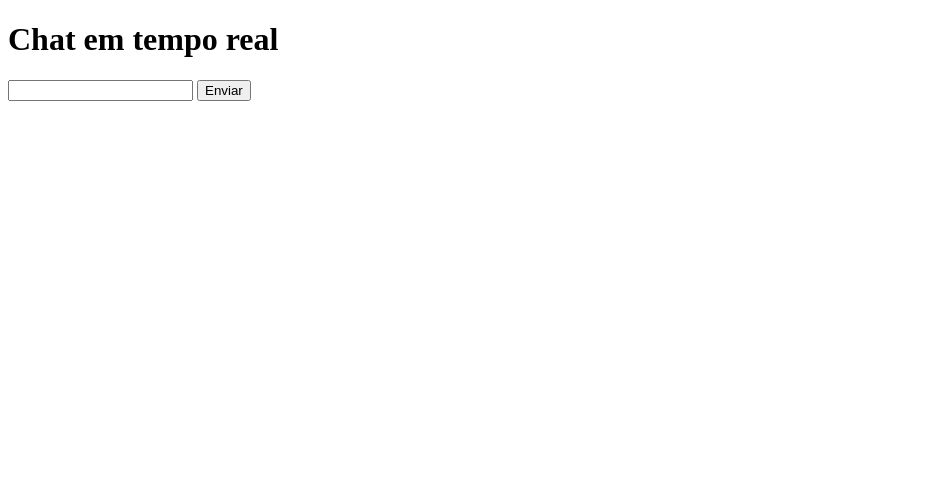
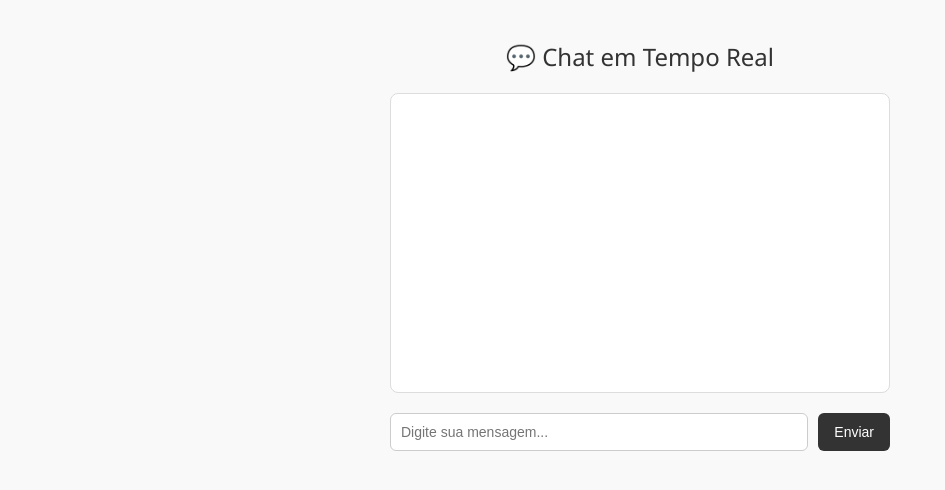
Before and after one commit to brunokemel/chat_realtime, a website: page index.html in a window 1280 px wide. Shown: the whole page, without its empty margins (0-945 px from the left). Drawn offline with Linux system fonts and the light colour scheme.

Commit message:
alterando html

```diff
--- a/index.html
+++ b/index.html
@@ -1,10 +1,93 @@
 <!DOCTYPE html>
-<html>
+<html lang="pt-BR">
+<head>
+  <meta charset="UTF-8">
+  <title>Chat em Tempo Real</title>
+  <style>
+    * {
+      box-sizing: border-box;
+      margin: 0;
+      padding: 0;
+    }
+
+    body {
+      font-family: 'Segoe UI', sans-serif;
+      background-color: #f9f9f9;
+      color: #333;
+      display: flex;
+      flex-direction: column;
+      align-items: center;
+      padding: 40px 20px;
+    }
+
+    h1 {
+      font-size: 24px;
+      margin-bottom: 20px;
+      font-weight: 500;
+    }
+
+    #messages {
+      width: 100%;
+      max-width: 500px;
+      list-style: none;
+      padding: 10px;
+      border: 1px solid #ddd;
+      border-radius: 8px;
+      background-color: #fff;
+      margin-bottom: 20px;
+      height: 300px;
+      overflow-y: auto;
+    }
+
+    #messages li {
+      padding: 8px 12px;
+      border-bottom: 1px solid #eee;
+      font-size: 14px;
+    }
+
+    #messages li:last-child {
+      border-bottom: none;
+    }
+
+    .input-area {
+      display: flex;
+      width: 100%;
+      max-width: 500px;
+      gap: 10px;
+    }
+
+    #msgInput {
+      flex: 1;
+      padding: 10px;
+      font-size: 14px;
+      border: 1px solid #ccc;
+      border-radius: 6px;
+      outline: none;
+    }
+
+    button {
+      padding: 10px 16px;
+      font-size: 14px;
+      background-color: #333;
+      color: #fff;
+      border: none;
+      border-radius: 6px;
+      cursor: pointer;
+      transition: background-color 0.2s ease;
+    }
+
+    button:hover {
+      background-color: #555;
+    }
+  </style>
+</head>
 <body>
-  <h1>Chat em tempo real</h1>
+  <h1>💬 Chat em Tempo Real</h1>
   <ul id="messages"></ul>
-  <input id="msgInput" type="text">
-  <button onclick="sendMessage()">Enviar</button>
+  <div class="input-area">
+    <input id="msgInput" type="text" placeholder="Digite sua mensagem...">
+    <button onclick="sendMessage()">Enviar</button>
+  </div>
 
   <script>
     const ws = new WebSocket("ws://localhost:8000/ws/chat");
```
